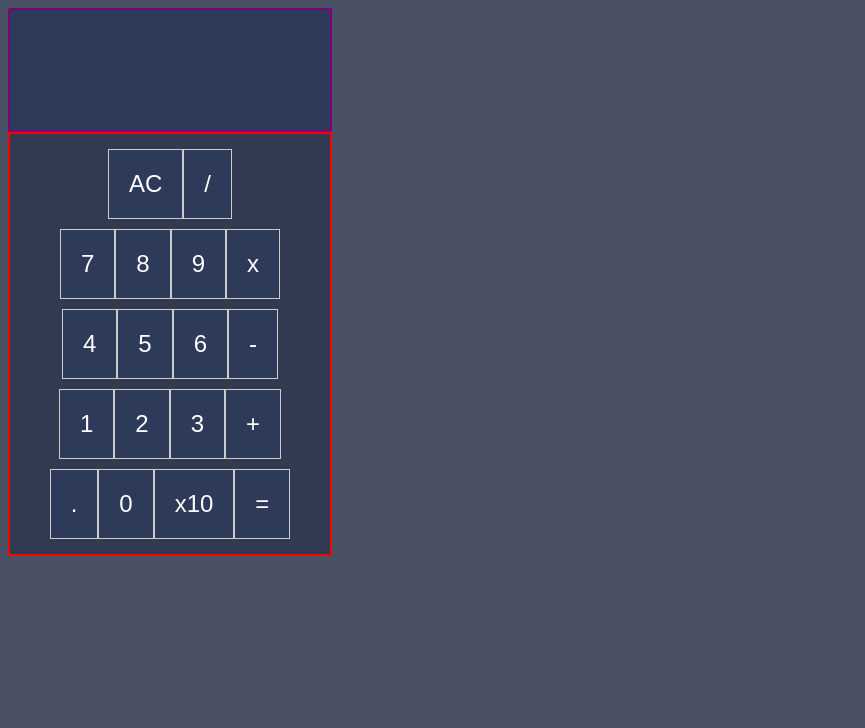
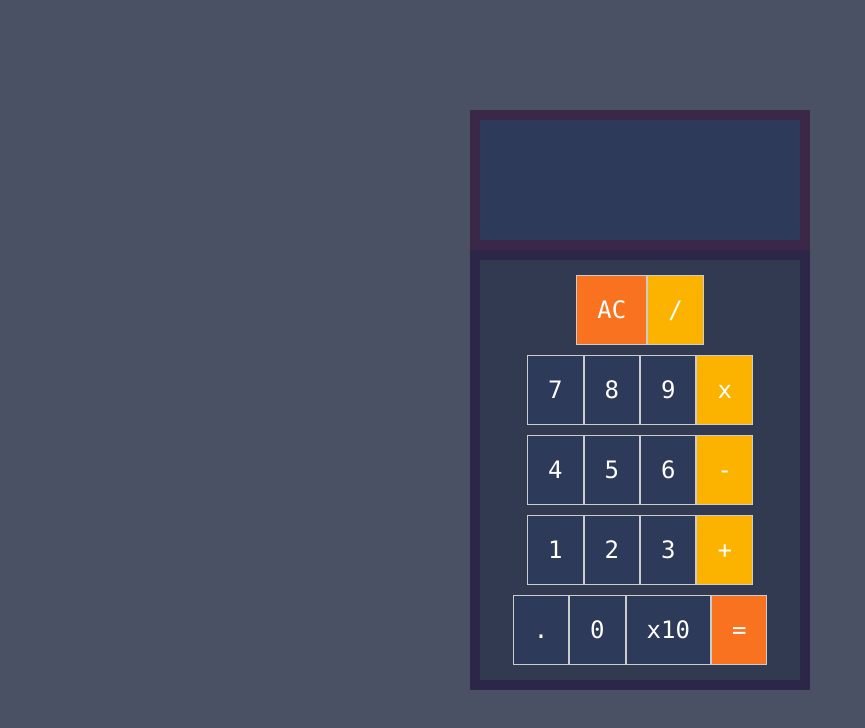
Before and after one commit to Danylopgali/Calculadora, a React (Create React App) app: page / in a window 1280 px wide. Shown: the top 728 px of the page, without its empty margins (0-865 px from the left). Built offline with nearby package versions, Linux system fonts and the light colour scheme; the HTML template or start-up script is replaced by a standard one.

Commit message:
colores definitivos

```diff
--- a/src/componentes/display.style.css
+++ b/src/componentes/display.style.css
@@ -1,6 +1,6 @@
 .Display{
 
-    border: 2px solid purple;
+    border: 10px solid #3B2748;
     padding: 10px;
     align-items: center;
     width: 300px; /* Ajusta el ancho del div según tus necesidades */
@@ -9,6 +9,8 @@
     color: #fff;
 }
 .Display-content {
+
+    Font-family: Consolas, monaco, monospace;
     width: 100%;
     height: 100%;
     display: flex;
--- a/src/componentes/tablero.jsx
+++ b/src/componentes/tablero.jsx
@@ -4,7 +4,9 @@ import "./tablero.style.css"
 function Tablero({ onButtonClick }) {
   return (
     <div className="tablero">
+
       <div className="linea-0">
+
       <button name="." onClick={onButtonClick}>
         .
       </button>
@@ -14,7 +16,7 @@ function Tablero({ onButtonClick }) {
       <button name="x10" onClick={onButtonClick}>
         x10
       </button>
-      <button name="=" onClick={onButtonClick}>
+      <button className="igual" name="=" onClick={onButtonClick}>
         =
       </button>
       </div>
@@ -28,7 +30,7 @@ function Tablero({ onButtonClick }) {
       <button name="3" onClick={onButtonClick}>
         3
       </button>
-      <button name="+" onClick={onButtonClick}>
+      <button className="operador" name="+" onClick={onButtonClick}>
         +
       </button>
 
@@ -44,7 +46,7 @@ function Tablero({ onButtonClick }) {
       <button name="6" onClick={onButtonClick}>
         6
       </button>
-      <button name="-" onClick={onButtonClick}>
+      <button className="operador" name="-" onClick={onButtonClick}>
         -
       </button>
       </div>
@@ -59,16 +61,16 @@ function Tablero({ onButtonClick }) {
       <button name="9" onClick={onButtonClick}>
         9
       </button>
-      <button name="x" onClick={onButtonClick}>
+      <button className="operador" name="x" onClick={onButtonClick}>
         x
       </button>
       </div>
 
       <div className="linea-4">
-      <button name="AC" onClick={onButtonClick}>
+      <button className="AC" name="AC" onClick={onButtonClick}>
         AC
       </button>
-      <button name="/" onClick={onButtonClick}>
+      <button className="operador" name="/" onClick={onButtonClick}>
         /
       </button>
 
--- a/src/componentes/tablero.style.css
+++ b/src/componentes/tablero.style.css
@@ -1,7 +1,7 @@
 .tablero {
     display: flex;
     flex-direction: column-reverse;
-    border: 2px solid red;
+    border: 10px solid #2C2748;
     padding: 10px;
     align-items: center;
     width: 300px; /* Ajusta el ancho del div según tus necesidades */
@@ -11,6 +11,7 @@
 
 
 button {
+  Font-family: Consolas, monaco, monospace;
     background-color: #2E3A59; /* Cambia este valor al color que desees */
     flex: 1;
     padding: 20px;
@@ -21,10 +22,12 @@ button {
     margin: 5px 0;
   }
 
-  .operator {
+  .operador {
     background-color: #fcb300;
   }
-
+  .igual, .AC{
+    background-color: #F97220;
+  }
   .button:active {
     transform: scale(0.95);
   }
--- a/src/index.css
+++ b/src/index.css
@@ -1,3 +1,8 @@
 body{
    background-color: #4A5164;
+   display: flex;
+   align-items: center;
+   justify-content: center;
+   height: 100vh; /* Ajusta la altura según tus necesidades */
+   margin: 0;
 }
```
